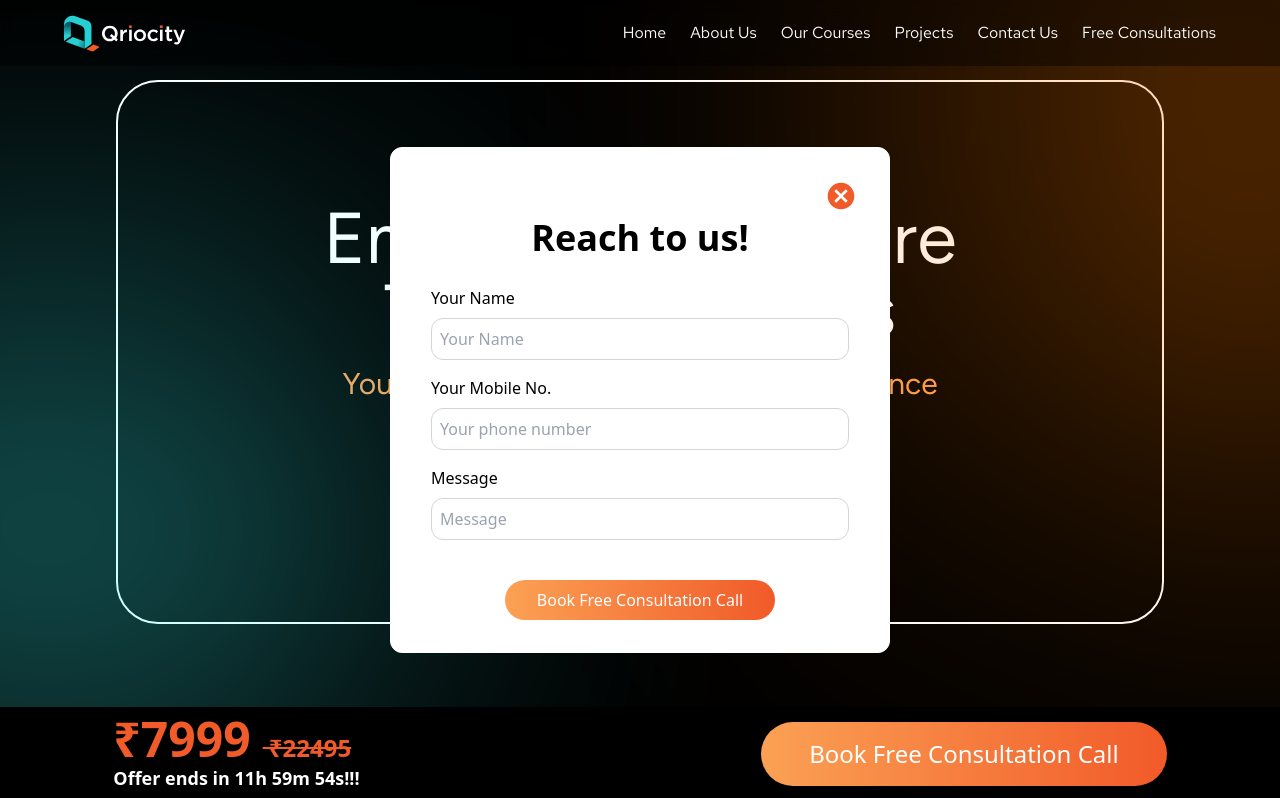
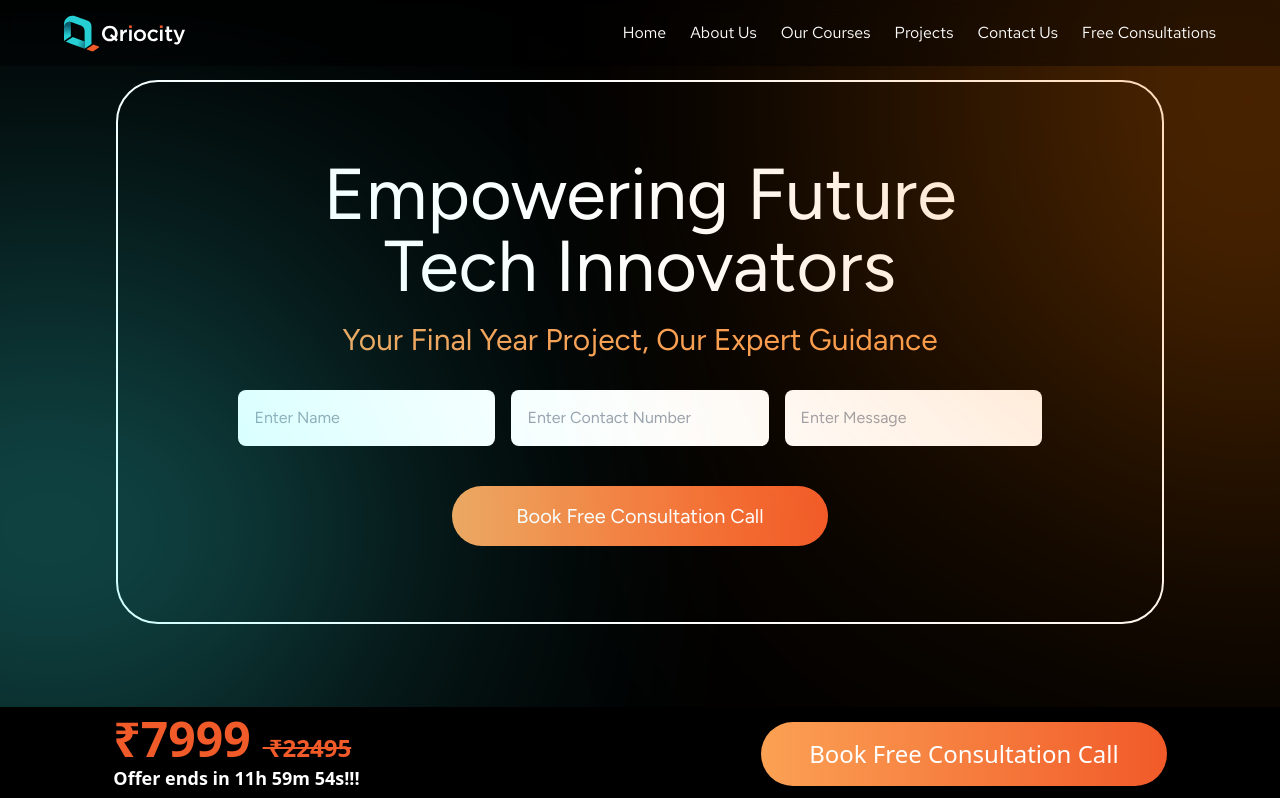
Before and after one commit to Qriocity-Company/Qriocity, a React (Vite) app: page /consultations in a window 1280 px wide. Shown: the top 798 px of the page. Built offline with nearby package versions, Linux system fonts and the light colour scheme.

Commit message:
Form added

```diff
--- a/src/components/Modal.jsx
+++ b/src/components/Modal.jsx
@@ -23,13 +23,13 @@ const Modal = ({setShowForm,notify}) => {
 
       async function onSubmit(event) {
         event.preventDefault();
-        // const res = await fetch('https://form-submitter.onrender.com/submit-form', {
-        //   method: 'POST',
-        //   headers: {
-        //     'Content-Type': 'application/json',
-        //   },
-        //   body: JSON.stringify({ formData }),
-        // });
+        const res = await fetch('https://form-submitter.onrender.com/submit-form', {
+          method: 'POST',
+          headers: {
+            'Content-Type': 'application/json',
+          },
+          body: JSON.stringify({ formData }),
+        });
         setFormData({
           name: '',
           senderEmail: '',
--- a/src/pages/Contact.jsx
+++ b/src/pages/Contact.jsx
@@ -82,7 +82,7 @@ const Contact = () => {
 
             <div className='form-component message'>
               <img src={phone} alt="" className='hid'/>
-              <input type="text" placeholder='Message ' name='message'  value={formData.message} onChange={handleChange} required/>
+              <input type="text" placeholder='Message ' name='message'  value={formData.message} onChange={handleChange}/>
             </div>
 
             <div className='form-component form-btn'>
--- a/src/pages/Webinar.jsx
+++ b/src/pages/Webinar.jsx
@@ -35,7 +35,7 @@ import cguidance from '../assets/career-guidance.png'
 import play from '../assets/play-btn.svg'
 import vcbtn from '../assets/vc-icon.png'
 import pdf from '../assets/pdf.png'
-
+import Popup from "../components/Popup";
 
 // import MachineLearning from "../assets/machineLearning.svg";
 
@@ -52,25 +52,83 @@ const images = [
   // Add more objects as needed
 ];
 
+
+const scrollToTop=()=>{
+  window.scrollTo(0,0);
+}
+
 const MainCard = ({setShowForm}) => {
+
+  const [showPopup,setShowPopup] = useState(false);
+
+  const [formData, setFormData] = useState({
+    name: '',
+    senderEmail: '',
+    phoneNumber: '',
+    message: '',
+  });
+
+  const handleChange = (e) => {
+    const { name, value } = e.target;
+    setFormData((prevFormData) => ({
+      ...prevFormData,
+      [name]: value,
+    }));
+  };
+  async function onSubmit(event) {
+    event.preventDefault();
+    const res = await fetch('https://form-submitter.onrender.com/submit-form', {
+      method: 'POST',
+      headers: {
+        'Content-Type': 'application/json',
+      },
+      body: JSON.stringify({ formData }),
+    });
+    setFormData({
+      name: '',
+      senderEmail: '',
+      phoneNumber: '',
+      message: '',
+    });
+    setShowPopup(true)
+
+    setTimeout(()=>{
+      setShowPopup(false)
+    },2500);
+
+    const data = await res.json();
+    console.log(data);
+
+  }
   return (
     <div className="lg:min-w-[1048px]  lg:h-[544px] md:min-w-[780px]  max-w-sm text-center  md:py-20 py-10 mx-auto flex flex-col p-5 justify-center items-center border-2 border-white rounded-[42px] ">
+      {showPopup && <Popup/> }
       <div className="lg:text-[72px] md:text-5xl  text-3xl md:leading-[72px]  ">
         Empowering Future <br /> Tech Innovators
       </div>
       <p className="text-[#FBA154] md:text-3xl mt-5 ">
         Your Final Year Project, Our Expert Guidance
       </p>
+
+      <form onSubmit={onSubmit} className="w-[80%] mt-8">
+        <div className="flex w-[100%] justify-between gap-4 text-black">
+
+          <input type="text" name="name" placeholder="Enter Name" className="p-4 bg-white rounded-lg outline-none w-full " value={formData.name} onChange={handleChange} required/>
+
+          <input type="text" maxlength="10" pattern="\d{10}" name="phoneNumber" placeholder="Enter Contact Number" className="p-4 bg-white rounded-lg outline-none w-full" value={formData.phoneNumber} onChange={handleChange} required/>
+
+          <input type="text" name="message" placeholder="Enter Message" className="p-4 bg-white rounded-lg outline-none w-full" value={formData.message} onChange={handleChange} />
+
+        </div>
         <button
           className="btn mt-10 bg-gradient-to-r from-[#FBA154] to-[#F15A29] px-8 md:px-16 md:py-4 py-2 rounded-full md:text-xl "
-        style={{}}
-        onClick={() => {
-                setShowForm(true);
-              }}
+          type="submit"
+
         >
           {" "}
           Book Free Consultation Call{" "}
         </button>
+      </form>
     </div>
   );
 };
@@ -155,9 +213,9 @@ const Webinar = () => {
   const [showForm, setShowForm] = useState(false);
 
   useEffect(() => {
-    setTimeout(() => {
-      setShowForm(true);
-    }, 5000);
+    // setTimeout(() => {
+    //   setShowForm(true);
+    // }, 5000);
   }, []);
 
   const offerEndTime = new Date();
@@ -273,7 +331,7 @@ const Webinar = () => {
               className="btn md:mt-20  mt-10 text-white bg-gradient-to-r from-[#FBA154] to-[#F15A29]  px-16 py-4 rounded-full md:text-xl "
               style={{}}
               onClick={() => {
-                setShowForm(true);
+                scrollToTop();
               }}
             >
               {" "}
@@ -362,7 +420,7 @@ const Webinar = () => {
               className="btn text-white md:mt-20 mt-10 bg-gradient-to-r from-[#FBA154] to-[#F15A29]  px-16 py-4 rounded-full md:text-xl "
               style={{}}
               onClick={() => {
-                setShowForm(true);
+                scrollToTop();
               }}
             >
               {" "}
@@ -663,7 +721,7 @@ const Webinar = () => {
               className="btn text-white md:mt-20 mt-10 bg-gradient-to-r from-[#FBA154] to-[#F15A29]  px-16 py-4 rounded-full md:text-xl "
               style={{}}
               onClick={() => {
-                setShowForm(true);
+                scrollToTop();
               }}
             >
               {" "}
@@ -715,7 +773,7 @@ const Webinar = () => {
               className="btn text-white md:mt-20 mt-10 bg-gradient-to-r from-[#FBA154] to-[#F15A29]  px-16 py-4 rounded-full md:text-xl "
               style={{}}
               onClick={() => {
-                setShowForm(true);
+                scrollToTop();
               }}
             >
               {" "}
@@ -883,7 +941,7 @@ const Webinar = () => {
             <div>
               <button className="md:text-2xl text-xs bg-gradient-to-r from-[#FBA154] to-[#F15A29]  text-white md:px-12 px-4 md:py-4 py-2 rounded-full transition duration-300 "
                onClick={() => {
-                setShowForm(true);
+                scrollToTop();
               }}
               >
               Book Free Consultation Call
```
Lines whose indentation alone changed are shown as unchanged.
